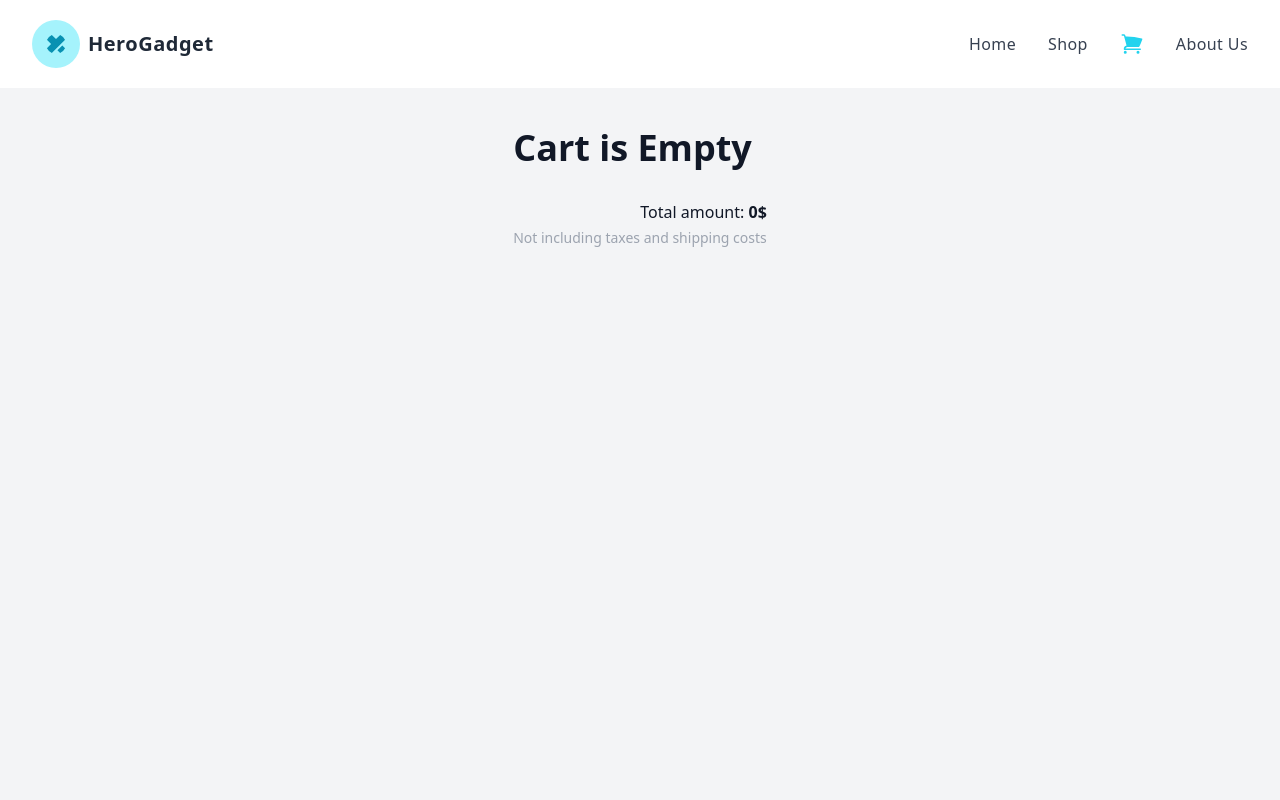
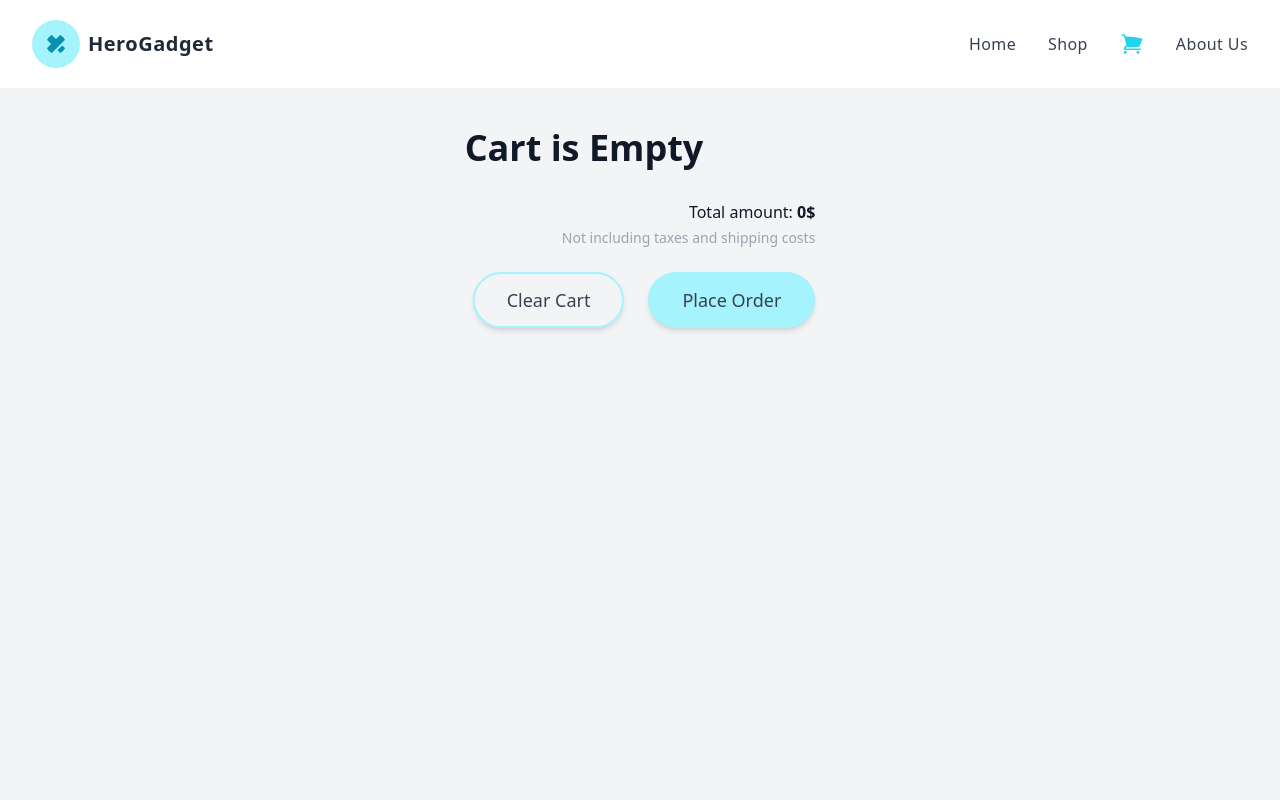
Before and after one commit to toukir15/heroGadget, a React (Vite) app: page /cart in a window 1280 px wide. Shown: the top 800 px of the page. Built offline with nearby package versions, Linux system fonts and the light colour scheme.

Commit message:
added btn

```diff
--- a/src/components/Cart.jsx
+++ b/src/components/Cart.jsx
@@ -34,6 +34,10 @@ const Cart = () => {
             Not including taxes and shipping costs
           </p>
         </div>
+        <div className="flex justify-end space-x-4">
+          <button className="btn-outlined">Clear Cart</button>
+          <button className="btn-primary">Place Order</button>
+        </div>
       </div>
     </div>
   );
```
